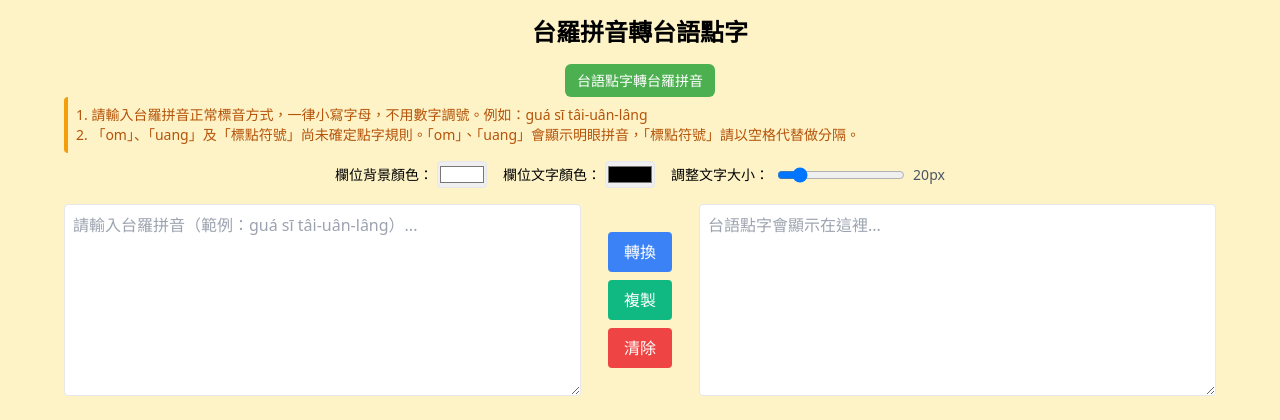
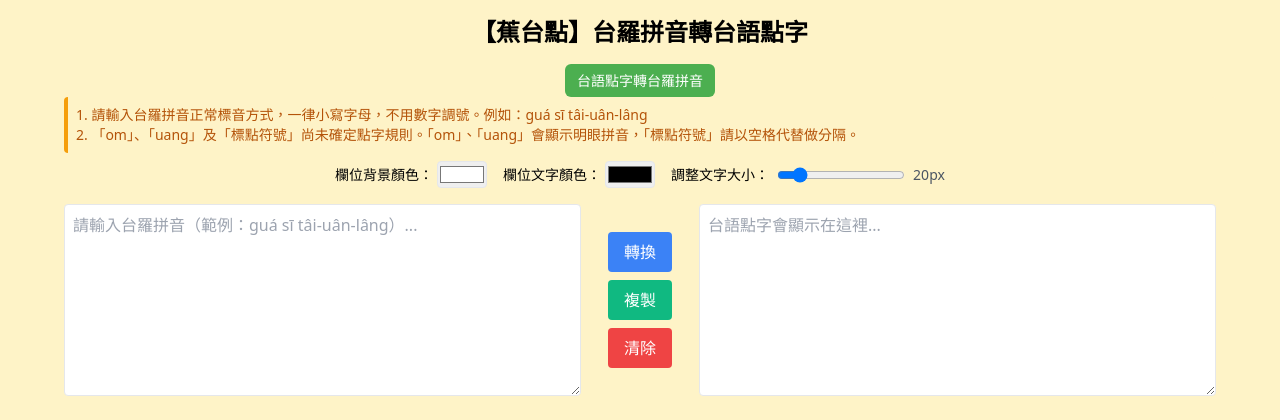
Before and after one commit to hunzan/haka_to_braille, a Flask app: page / in a window 1280 px wide. Shown: the top 420 px of the page. Run offline with Flask 3, Linux system fonts and the light colour scheme.

Commit message:
Update index.html

```diff
--- a/templates/index.html
+++ b/templates/index.html
@@ -3,12 +3,12 @@
 <head>
   <meta charset="UTF-8" />
   <meta name="viewport" content="width=device-width, initial-scale=1.0" />
-  <title>台羅拼音轉台語點字</title>
+  <title>【蕉台點】台羅拼音轉台語點字</title>
   <link href="https://cdn.jsdelivr.net/npm/tailwindcss@2.2.19/dist/tailwind.min.css" rel="stylesheet">
 </head>
 <body class="bg-yellow-100 min-h-screen flex flex-col items-center p-4 font-sans">
 <main class="flex-grow w-full flex flex-col items-center">
-  <h1 class="text-2xl font-bold mb-4" tabindex="0">台羅拼音轉台語點字</h1>
+  <h1 class="text-2xl font-bold mb-4" tabindex="0">【蕉台點】台羅拼音轉台語點字</h1>
 
     <a href="https://braille-to-tl.onrender.com/">
       <button style="background-color: #4CAF50; color: white;
```
